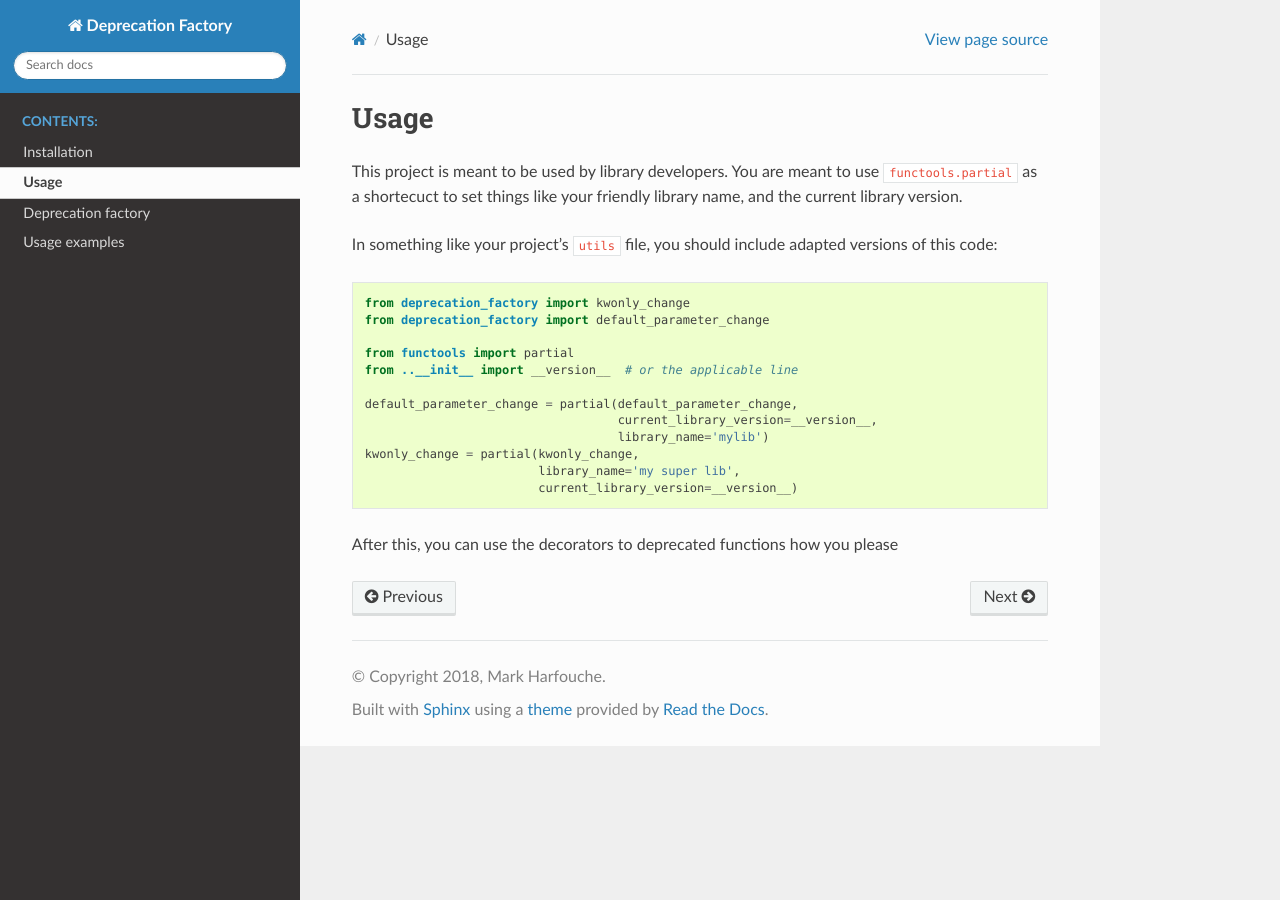
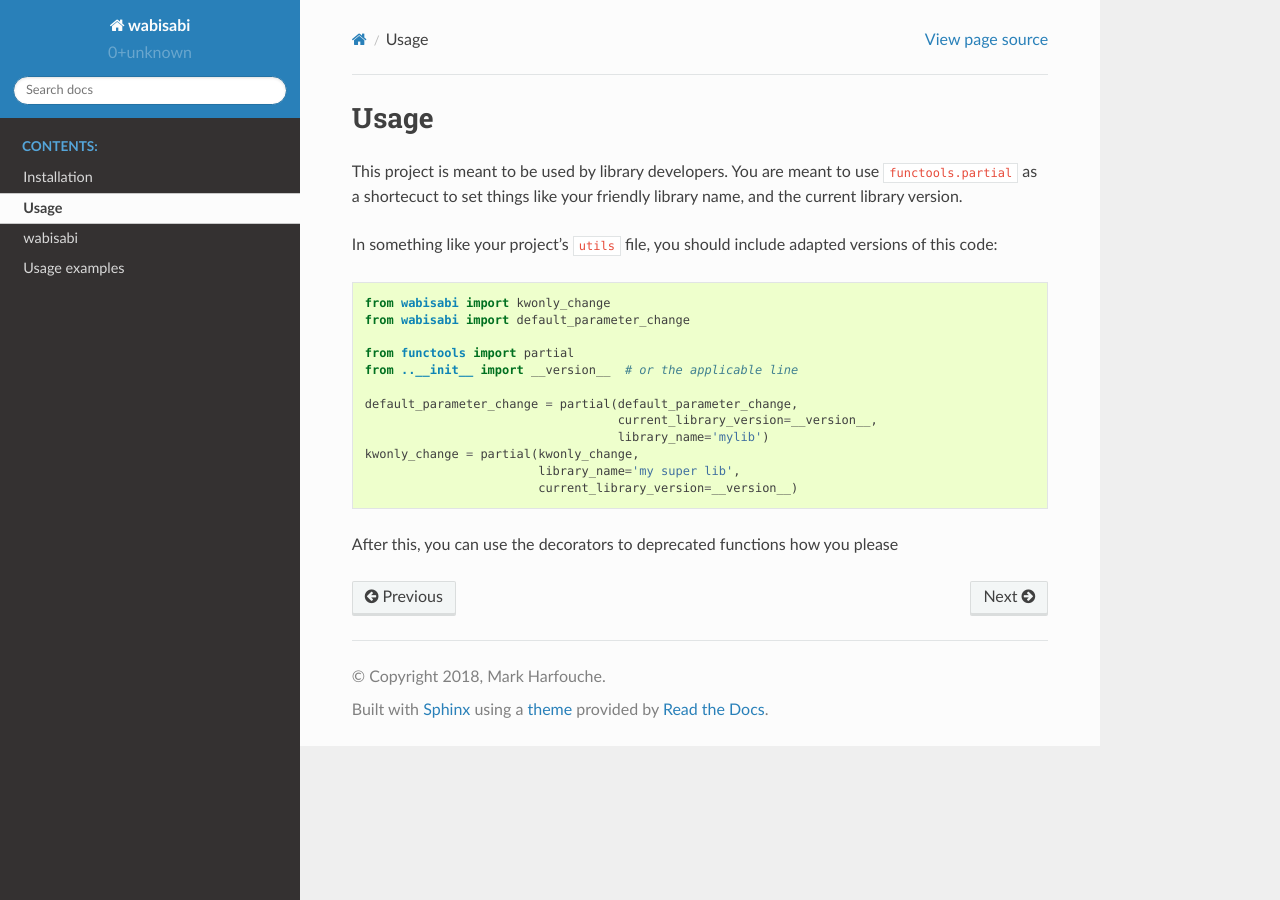
Before and after one commit to hmaarrfk/wabisabi, a Sphinx documentation site: the page built from docs/usage.rst, in a window 1280 px wide. Built offline with Sphinx 7.4.7 and the Read the Docs theme 2.0.0, drawn with Linux system fonts in a browser that asks for light colours; the version number could not be read and is left out.

```diff
--- a/docs/conf.py
+++ b/docs/conf.py
@@ -1,7 +1,7 @@
 #!/usr/bin/env python
 # -*- coding: utf-8 -*-
 #
-# deprecation_factory documentation build configuration file, created by
+# wabisabi documentation build configuration file, created by
 # sphinx-quickstart on Fri Jun  9 13:47:02 2017.
 #
 # This file is execfile()d with the current directory set to its
@@ -21,11 +21,11 @@
 import os
 import sys
 
-sys.path.insert(0, os.path.abspath('../deprecation_factory'))
+sys.path.insert(0, os.path.abspath('../wabisabi'))
 sys.path.insert(0, os.path.abspath('../examples'))
 sys.path.insert(0, os.path.abspath('..'))
 
-import deprecation_factory
+import wabisabi
 from recommonmark.parser import CommonMarkParser
 
 # -- General configuration ---------------------------------------------
@@ -56,7 +56,7 @@ source_parsers = {
 master_doc = 'index'
 
 # General information about the project.
-project = 'Deprecation Factory'
+project = 'wabisabi'
 copyright = "2018, Mark Harfouche"
 author = "Mark Harfouche"
 
@@ -65,9 +65,9 @@ author = "Mark Harfouche"
 # the built documents.
 #
 # The short X.Y version.
-version = deprecation_factory.__version__
+version = wabisabi.__version__
 # The full version, including alpha/beta/rc tags.
-release = deprecation_factory.__version__
+release = wabisabi.__version__
 
 # The language for content autogenerated by Sphinx. Refer to documentation
 # for a list of supported languages.
@@ -110,7 +110,7 @@ html_static_path = ['_static']
 # -- Options for HTMLHelp output ---------------------------------------
 
 # Output file base name for HTML help builder.
-htmlhelp_basename = 'deprecation_factorydoc'
+htmlhelp_basename = 'wabisabidoc'
 
 
 # -- Options for LaTeX output ------------------------------------------
@@ -137,8 +137,8 @@ latex_elements = {
 # (source start file, target name, title, author, documentclass
 # [howto, manual, or own class]).
 latex_documents = [
-    (master_doc, 'deprecation_factory.tex',
-     u'Deprecation Factory Documentation',
+    (master_doc, 'wabisabi.tex',
+     u'wabisabi Documentation',
      u'Mark Harfouche', 'manual'),
 ]
 
@@ -148,8 +148,8 @@ latex_documents = [
 # One entry per manual page. List of tuples
 # (source start file, name, description, authors, manual section).
 man_pages = [
-    (master_doc, 'deprecation_factory',
-     u'Deprecation Factory Documentation',
+    (master_doc, 'wabisabi',
+     u'wabisabi Documentation',
      [author], 1)
 ]
 
@@ -160,10 +160,10 @@ man_pages = [
 # (source start file, target name, title, author,
 #  dir menu entry, description, category)
 texinfo_documents = [
-    (master_doc, 'deprecation_factory',
-     u'Deprecation Factory Documentation',
+    (master_doc, 'wabisabi',
+     u'wabisabi Documentation',
      author,
-     'deprecation_factory',
+     'wabisabi',
      'One line description of project.',
      'Miscellaneous'),
 ]
--- a/docs/installation.rst
+++ b/docs/installation.rst
@@ -10,5 +10,5 @@ Deprecation Factory only depends on the Python standard library keeping it
 lightweight. This package is available both on `PyPi`_ and `conda-forge`_.
 
 
-.. _PyPi: https://pypi.org/project/deprecation-factory/
-.. _conda-forge: https://anaconda.org/conda-forge/deprecation-factory
+.. _PyPi: https://pypi.org/project/wabisabi/
+.. _conda-forge: https://anaconda.org/conda-forge/wabisabi/
--- a/docs/modules.rst
+++ b/docs/modules.rst
@@ -1,7 +1,7 @@
-Deprecation factory
-===================
+wabisabi
+========
 
-.. currentmodule:: deprecation_factory
+.. currentmodule:: wabisabi
 
 .. autofunction:: default_parameter_change
 
--- a/docs/usage.rst
+++ b/docs/usage.rst
@@ -9,8 +9,8 @@ library name, and the current library version.
 In something like your project's ``utils`` file, you should include adapted
 versions of this code::
 
-    from deprecation_factory import kwonly_change
-    from deprecation_factory import default_parameter_change
+    from wabisabi import kwonly_change
+    from wabisabi import default_parameter_change
 
     from functools import partial
     from ..__init__ import __version__  # or the applicable line
--- a/wabisabi/_version.py
+++ b/wabisabi/_version.py
@@ -42,8 +42,8 @@ def get_config():
     cfg.VCS = "git"
     cfg.style = "pep440"
     cfg.tag_prefix = ""
-    cfg.parentdir_prefix = "deprecation_factory-"
-    cfg.versionfile_source = "deprecation_factory/_version.py"
+    cfg.parentdir_prefix = "wabisabi-"
+    cfg.versionfile_source = "wabisabi/_version.py"
     cfg.verbose = False
     return cfg
 
```
Also changed, not shown: README.md (+6 -6 lines), setup.cfg (+4 -4 lines), 10 other files.
